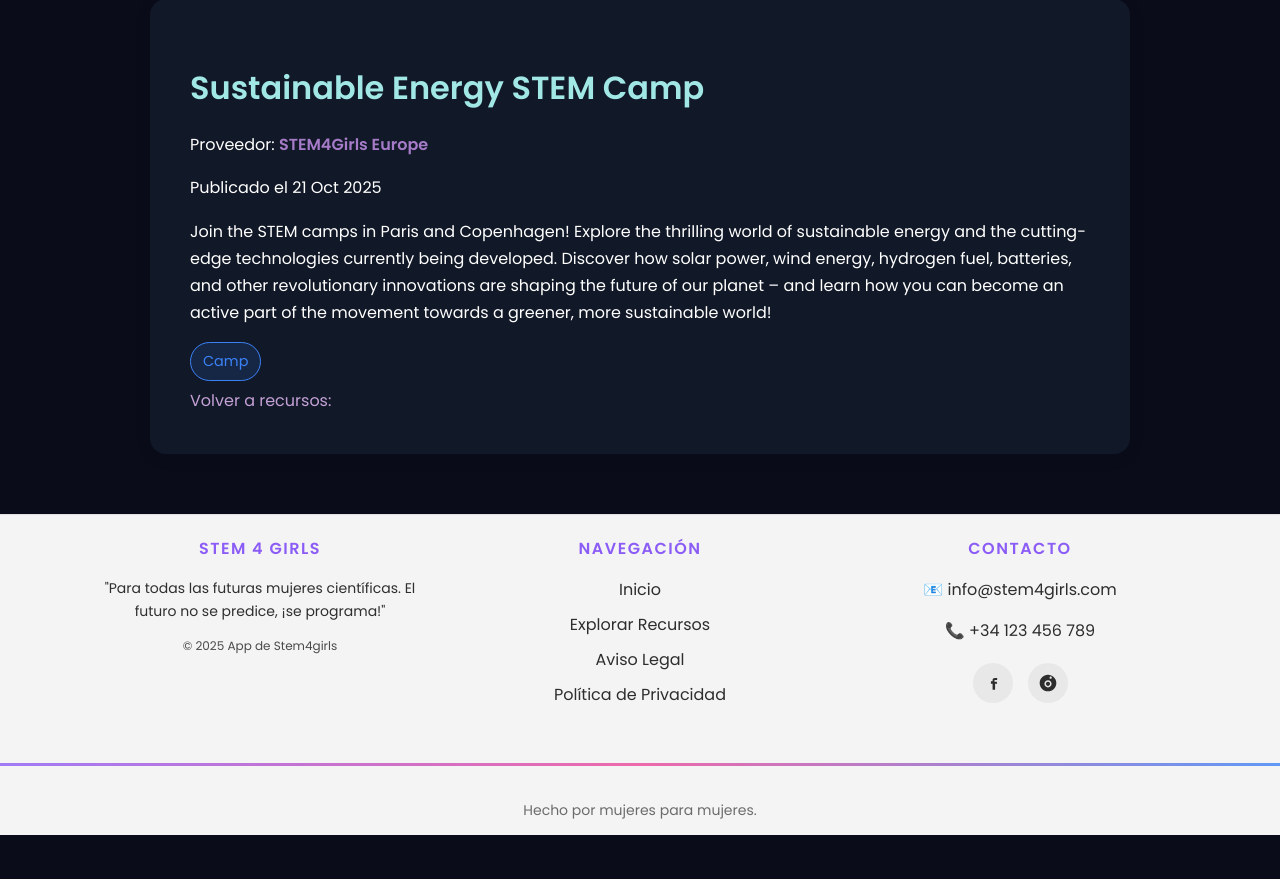
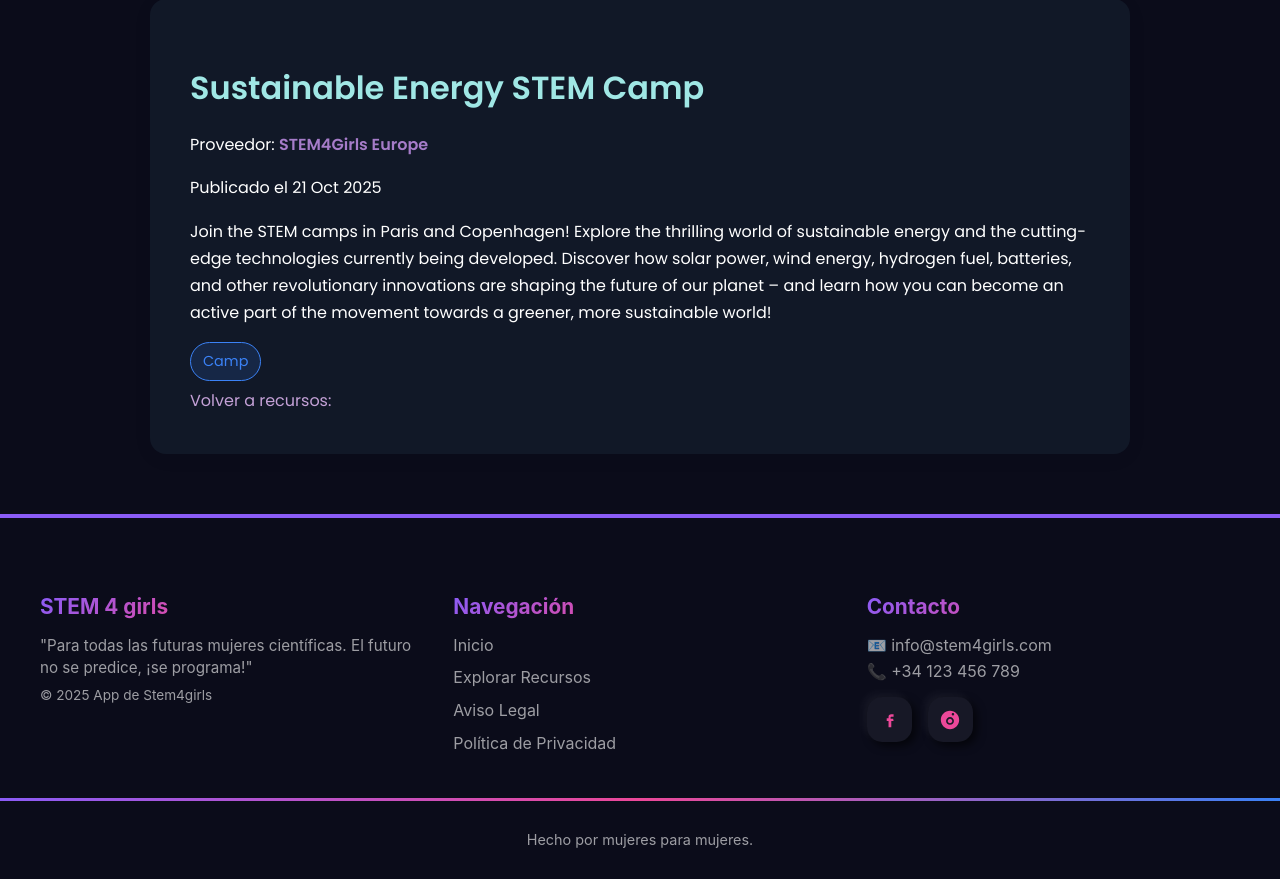
Before and after one commit to IRIA-PICO/stem4girls, a Django app: page /appstem4girls/recursos/1/ in a window 1280 px wide. Shown: the part 164-1043 px from the top of the page. Before the commit the page ends 999 px from the top, so only its background shows below. Run offline with Django 5.2, Linux system fonts and the light colour scheme; data comes from the database, SQL or seed files in the repository.

Commit message:
Update base.css

```diff
--- a/appstem4girls/static/css/base.css
+++ b/appstem4girls/static/css/base.css
@@ -94,117 +94,154 @@ body {
   display: flex;
   flex-direction: column;
 }
-/*BASE PARA EL FOOTER*/
-footer {
-    background: #f4f4f4;
-    color: #2d2d2d;
-    border-top: 1px solid #e0e0e0;
-    margin-top: auto;
-}
-.containerF {
-    display: flex;
-    justify-content: center;
-    flex-wrap: wrap;
-    gap: 40px;
-    max-width: 1100px;
-    margin: 0 auto;
+/* ===== Footer general ===== */
+.footer {
+    background-color: var(--bg-dark);
+    color: var(--text-light);
+    font-family: 'Inter', sans-serif;
+    padding-top: 3rem;
+    border-top: 4px solid var(--primary);
 }
 
-.footer-col {
-    flex: 1 1 250px;
-    margin: 0;
-    text-align: center;
+/* ===== Contenedor principal ===== */
+.containerF {
+    max-width: 1200px;
+    margin: 0 auto;
+    display: grid;
+    grid-template-columns: 1fr;
+    gap: 2.5rem;
+    padding: 0 1.5rem;
 }
 
-.footer-col h4 {
-    color: var(--primary);
-    margin-bottom: 16px;
-    font-size: 16px;
-    font-weight: 600;
-    text-transform: uppercase;
-    letter-spacing: 1.5px;
+@media (min-width: 768px) {
+    .containerF {
+        grid-template-columns: repeat(3, 1fr);
+    }
 }
 
+/* ===== Columnas ===== */
+.footer-col h4 {
+    font-size: 1.3rem;
+    margin-bottom: 1rem;
+    color: var(--primary);
+    font-weight: 700;
+    background: linear-gradient(135deg, var(--primary), var(--secondary), var(--accent));
+    background-clip: text;
+    -webkit-background-clip: text;
+    color: transparent;
+}
+
+.logo-foot {
+    font-size: 1.6rem;
+    color: var(--primary);
+    margin-bottom: 0.6rem;
+}
+
+.mision {
+    color: var(--text-muted);
+    font-size: 0.95rem;
+    line-height: 1.5;
+    margin-bottom: 1.5rem;
+}
+
+.copy {
+    font-size: 0.85rem;
+    color: var(--text-muted);
+}
+
+/* ===== Navegación ===== */
 .footer-col ul {
     list-style: none;
     padding: 0;
+    margin: 0;
 }
 
 .footer-col ul li {
-    margin-bottom: 10px;
+    margin-bottom: 0.8rem;
 }
 
-.footer-col a {
-    color: #2d2d2d;
+.footer-col ul li a {
+    color: var(--text-muted);
     text-decoration: none;
-    display: inline-block;
+    position: relative;
+    transition: color 0.3s ease;
 }
 
-.footer-col a:hover {
-    opacity: 0.8;
+.footer-col ul li a::after {
+    content: "";
+    position: absolute;
+    left: 0;
+    bottom: -2px;
+    width: 100%;
+    height: 2px;
+    background: var(--secondary);
+    transform: scaleX(0);
+    transform-origin: bottom right;
+    transition: transform 0.3s ease;
 }
 
-.logo-foot {
-    font-size: 22px;
-    color: var(--primary);
-    font-weight: 600;
+.footer-col ul li a:hover {
+    color: var(--text-light);
 }
 
-.mision {
-    font-size: 14px;
-    color: #1a1a1a;
-    margin-bottom: 15px;
-    line-height: 1.6;
-    opacity: 0.9;
+.footer-col ul li a:hover::after {
+    transform: scaleX(1);
+    transform-origin: bottom left;
 }
 
-.copy {
-    font-size: 12px;
-    color: #4a4a4a;
+.footer-col p {
+    color: var(--text-muted);
+    margin: 0.4rem 0;
+}
+
+.footer-col p a {
+    color: var(--text-muted);
+    text-decoration: none;
+    transition: color 0.3s ease;
+}
+
+.footer-col p a:hover {
+    color: var(--secondary);
 }
 
 .social-icons {
     display: flex;
-    gap: 15px;
-    justify-content: center;
-    margin-top: 20px;
+    gap: 1rem;
+    margin-top: 1rem;
 }
 
 .social-icons a {
-    width: 40px;
-    height: 40px;
-    background: rgba(0,0,0,0.05);
-    border-radius: 50%;
+    width: 45px;
+    height: 45px;
+    border-radius: 15px;
+    background-color: rgba(255, 255, 255, 0.05);
     display: flex;
     align-items: center;
     justify-content: center;
-    transition: all 0.3s ease;
+    transition: all 0.25s ease;
+    box-shadow: 4px 4px 8px rgba(0, 0, 0, 0.6),
+                -4px -4px 8px rgba(255, 255, 255, 0.05);
 }
 
 .social-icons a:hover {
-    background: rgba(0,0,0,0.1)
+    transform: scale(0.95);
+    box-shadow: inset 3px 3px 6px rgba(0, 0, 0, 0.7),
+                inset -3px -3px 6px rgba(255, 255, 255, 0.05);
 }
 
 .icon {
-    width: 20px;
-    height: 20px;
+    width: 22px;
+    height: 22px;
+    color: var(--secondary);
 }
 
 .footer-bottom {
-    border-top: 3px solid;
-    border-image: linear-gradient(90deg, var(--primary), var(--secondary), var(--accent)) 1;
-    margin-top: 40px;
-    padding-top: 20px;
-    text-align: center;
-    font-size: 14px;
-    color: #4a4a4a;
-    opacity: 0.8;
+  text-align: center;
+  padding: 1rem;
+  margin-top: 2rem;
+  font-size: 0.9rem;
+  color: var(--text-muted);
+
+  border-top: 3px solid;
+  border-image: linear-gradient(90deg, var(--primary), var(--secondary), var(--accent)) 1;
 }
-
-/* Responsive */
-@media (max-width: 768px) {
-    .containerF {
-        flex-direction: column;
-        gap: 30px;
-    }
-}
```
